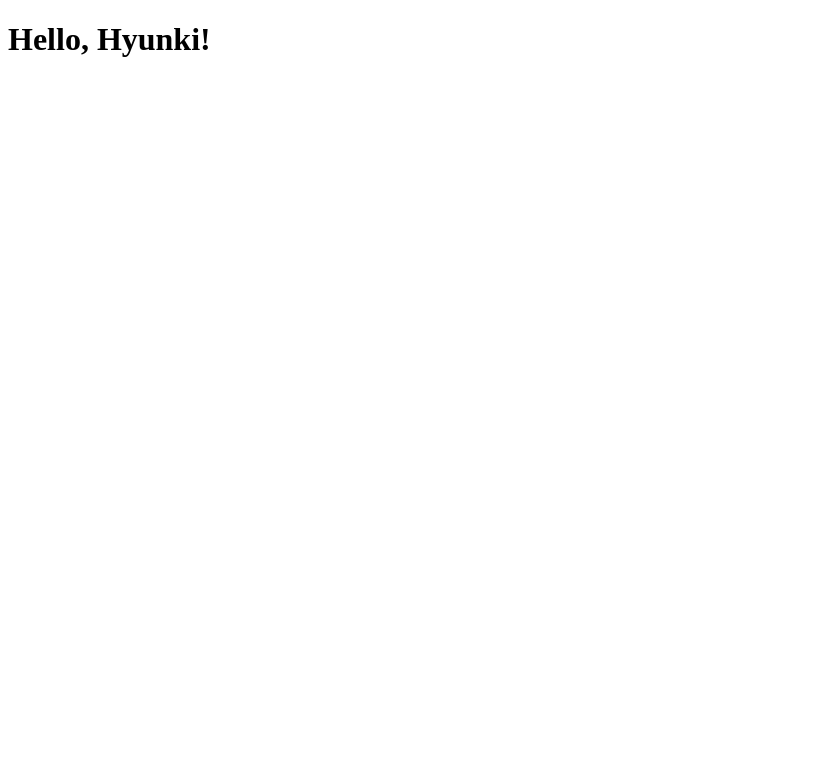
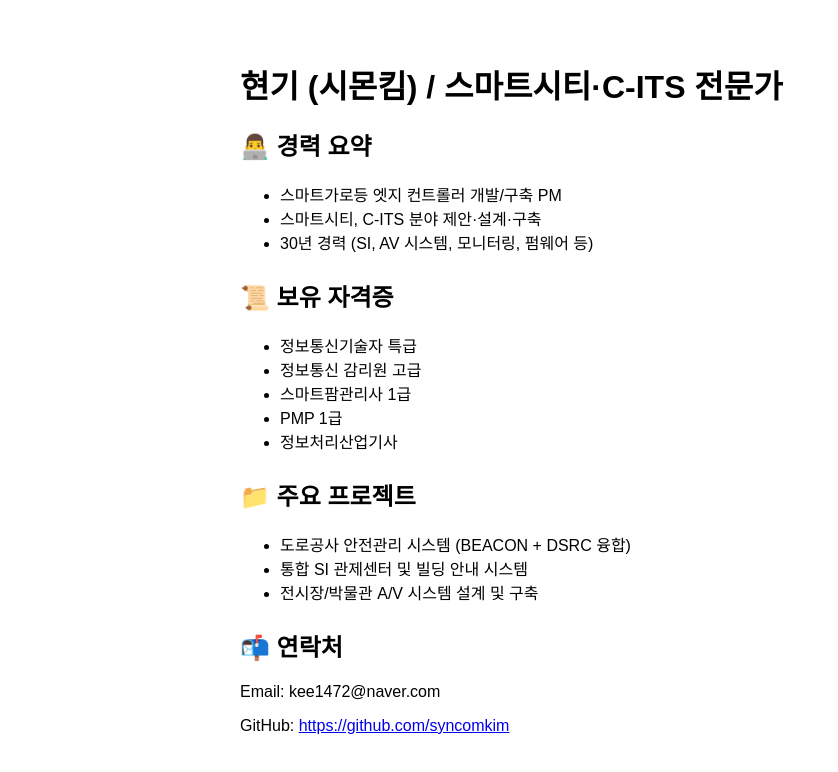
Before and after one commit to symonkim/hyunki-profile, a Next.js app: page / in a window 1280 px wide. Shown: the top 772 px of the page, without its empty margins (0-838 px from the left). Built offline with nearby package versions, Linux system fonts and the light colour scheme.

Commit message:
Update index.js

```diff
--- a/pages/index.js
+++ b/pages/index.js
@@ -1 +1,42 @@
-export default function Home() { return <h1>Hello, Hyunki!</h1>; }
+export default function Home() {
+  return (
+    <div style={{ fontFamily: 'sans-serif', maxWidth: '800px', margin: '0 auto', padding: '2rem' }}>
+      <h1 style={{ fontSize: '2rem', marginBottom: '1rem' }}>현기 (시몬킴) / 스마트시티·C-ITS 전문가</h1>
+
+      <section style={{ marginBottom: '1.5rem' }}>
+        <h2>👨‍💻 경력 요약</h2>
+        <ul>
+          <li>스마트가로등 엣지 컨트롤러 개발/구축 PM</li>
+          <li>스마트시티, C-ITS 분야 제안·설계·구축</li>
+          <li>30년 경력 (SI, AV 시스템, 모니터링, 펌웨어 등)</li>
+        </ul>
+      </section>
+
+      <section style={{ marginBottom: '1.5rem' }}>
+        <h2>📜 보유 자격증</h2>
+        <ul>
+          <li>정보통신기술자 특급</li>
+          <li>정보통신 감리원 고급</li>
+          <li>스마트팜관리사 1급</li>
+          <li>PMP 1급</li>
+          <li>정보처리산업기사</li>
+        </ul>
+      </section>
+
+      <section style={{ marginBottom: '1.5rem' }}>
+        <h2>📁 주요 프로젝트</h2>
+        <ul>
+          <li>도로공사 안전관리 시스템 (BEACON + DSRC 융합)</li>
+          <li>통합 SI 관제센터 및 빌딩 안내 시스템</li>
+          <li>전시장/박물관 A/V 시스템 설계 및 구축</li>
+        </ul>
+      </section>
+
+      <section style={{ marginBottom: '1.5rem' }}>
+        <h2>📬 연락처</h2>
+        <p>Email: kee1472@naver.com</p>
+        <p>GitHub: <a href="https://github.com/syncomkim" target="_blank">https://github.com/syncomkim</a></p>
+      </section>
+    </div>
+  );
+}
```
